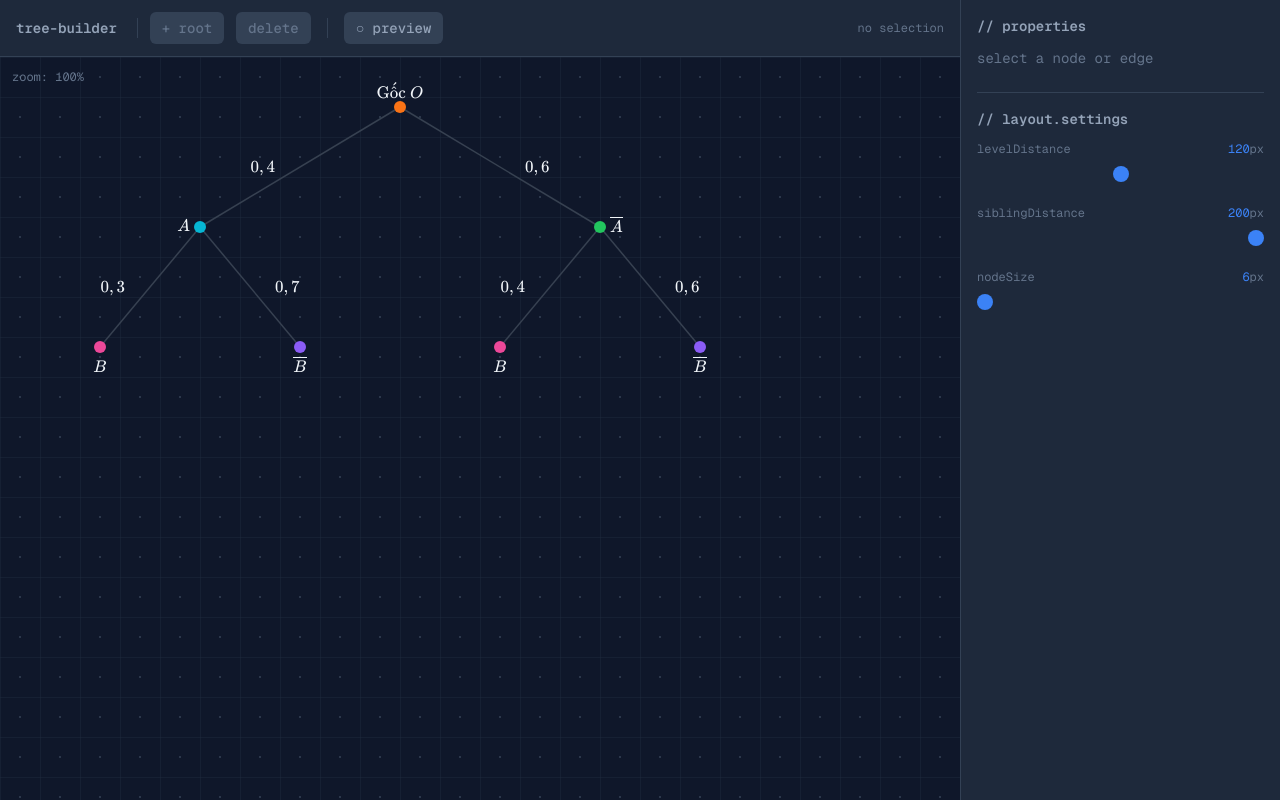
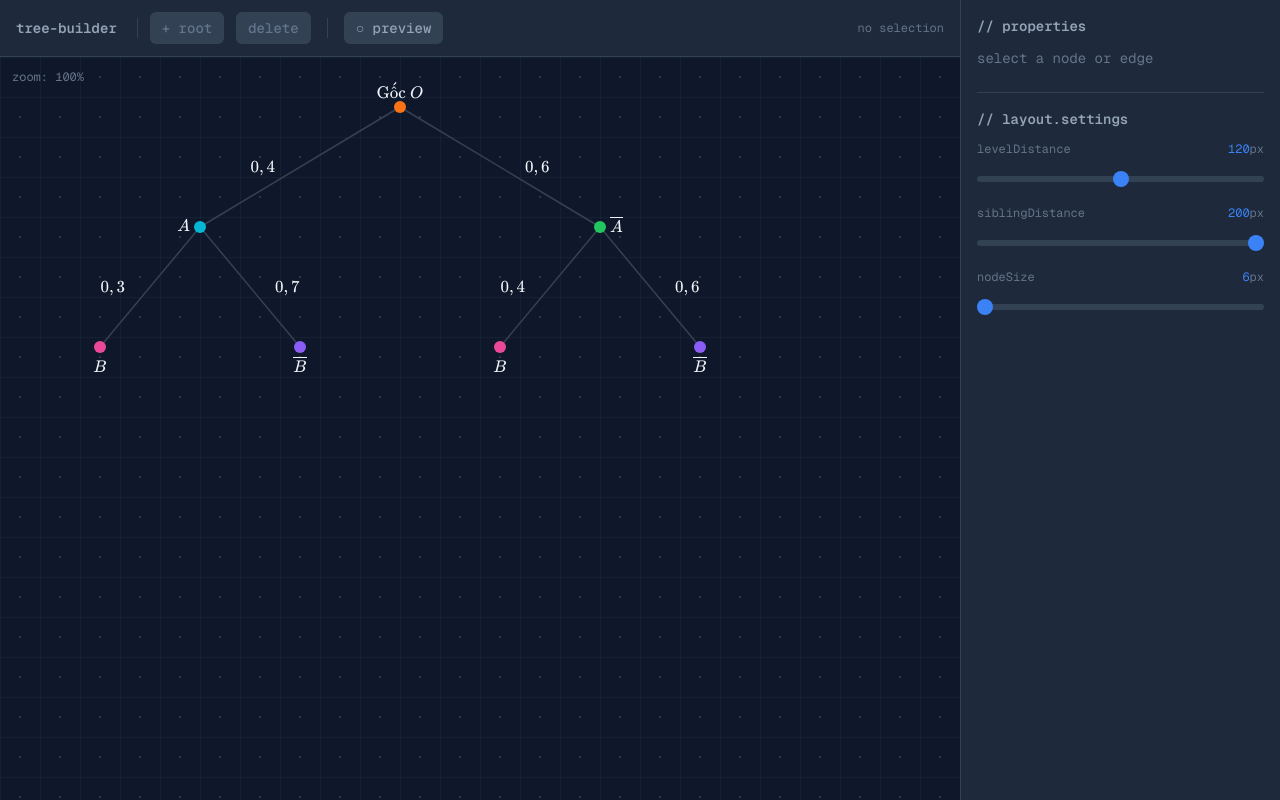
Before and after one commit to hiep1987/so-do-cay, a Next.js app: page / in a window 1280 px wide. Built offline with nearby package versions, Linux system fonts and the light colour scheme.

Commit message:
fix: use correct WebKit pseudo-element for range input track
Change -webkit-slider-track to -webkit-slider-runnable-track for
Chrome and Safari compatibility. Add width: 100% for proper rendering.

```diff
--- a/src/app/globals.css
+++ b/src/app/globals.css
@@ -107,7 +107,8 @@
   background: transparent;
 }
 
-input[type="range"]::-webkit-slider-track {
+input[type="range"]::-webkit-slider-runnable-track {
+  width: 100%;
   height: 6px;
   background: var(--surface-elevated);
   border-radius: 3px;
```
